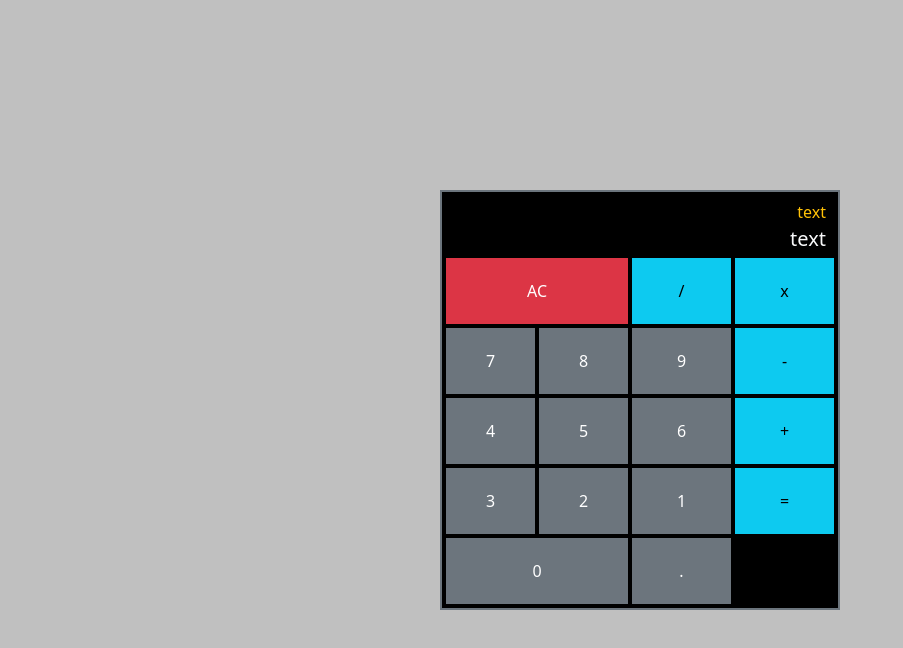
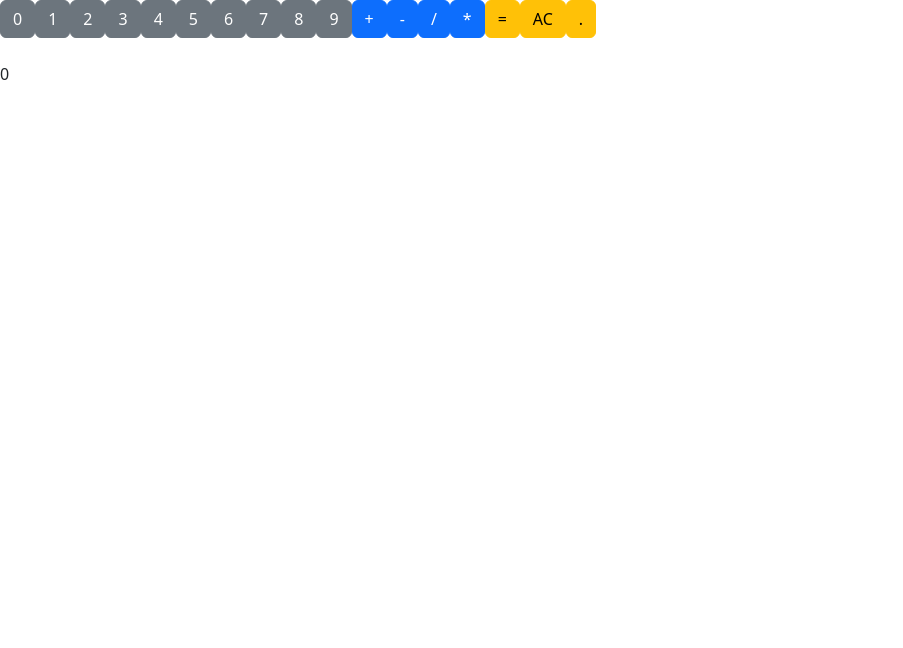
Before and after one commit to raulg-cpp/react-calculator, a React (Create React App) app: page / in a window 1280 px wide. Shown: the top 648 px of the page, without its empty margins (0-903 px from the left). Built offline with nearby package versions, Linux system fonts and the light colour scheme.

Commit message:
working parsing

```diff
--- a/package.json
+++ b/package.json
@@ -8,6 +8,7 @@
     "@testing-library/react": "^13.4.0",
     "@testing-library/user-event": "^13.5.0",
     "bootstrap": "^5.2.3",
+    "mathjs": "^11.8.0",
     "react": "^18.2.0",
     "react-bootstrap": "^2.7.4",
     "react-dom": "^18.2.0",
--- a/src/App.js
+++ b/src/App.js
@@ -1,79 +1,91 @@
 import './App.css';
+import { useState } from 'react';
+import { evaluate } from 'mathjs'
 
-//import { useState } from 'react';
+import Button from './number.js'
 
 function App() {
 	//=== State ===
-	//const [output, setOutput] = useState(0);
-	//const [input, setInput] = useState(0);
-
+	const [output, setOutput] = useState(0);
+	const [string, setString] = useState("");
+	const [decimal, setDecimal] = useState(true);
 
 	//=== Functions ===
+	// 1. numbers
+	const numberButtons = [];
 
+	for( let i = 0; i <= 9; i += 1 ) {
+		const func = () => {
+			if( string === "" ) {
+				setString( i.toString() );
+			} else {
+				setString(string + i);
+			}
+		};
+		numberButtons.push( <Button key={i} text={i} func={func} className="btn-secondary" /> );
+	}
+
+	// 2A. operations
+	const operationButtons = [];
+	const operations = "+-/*";
+
+	const checkOperation = () => {
+		return operations.includes( string.at(-1) );
+	}
+
+	for( const char of operations ) {
+		const func = () => {
+			if( !checkOperation() ) {
+				setString(string + char);
+				setDecimal(true);
+			}
+		}
+		operationButtons.push( <Button key={char} text={char} func={func} className="btn-primary" /> );
+	}
+
+	// 2B. period
+	const funcPeriod = () => {
+		if( string === "" ) {
+			setString("0.");
+		} else if( decimal ) {
+			setDecimal(false);
+			setString(string + '.');
+		}
+	}
+
+	// 3. evaluation
+	const funcEqual = () => {
+		if( !checkOperation() ) {
+			let num = evaluate(string);
+			setOutput( num );
+			setString( num.toString() );
+			setDecimal( ( Number.isInteger(num) )  );	// Prevent double period
+		}
+	};
+
+	const funcClear = () => {
+		setString("");
+		setOutput(0);
+	};
 
 	//=== JSX ===
 	return (
-	<div className="App d-flex justify-content-center align-items-center">
-		<div className="container mainBox border border-2 border-secondary">
-			{/* Display */}
-			<div className="row mt-2 text-end">
-				<span id="textOperation" className="text-warning fs-6">text</span>
-				<span id="textOutput" className="text-light fs-5">text</span>
-			</div>
+		<div>
+			{/* Buttons */}
+			{numberButtons}
+			{operationButtons}
 
-			{/* Buttons */}
-			<div className="row">
-				{/* left column */}
-				<div className="col">
-					{/* top operators */}
-					<div className="row mt-1">
-						<button type="button" className="ms-1 col btn btn-danger button">AC</button>
-					</div>
+			{/* Special operations */}
+			<Button key="=" text={'='} func={funcEqual} className="btn-warning" />
+			<Button key="ac" text={'AC'} func={funcClear} className="btn-warning" />
+			<Button key="period" text={'.'} func={funcPeriod} className="btn-warning" />
 
-					{/* Numbers */}
-					<div className="row mt-1">
-						<button id="num7" type="button" className="mx-1 col btn btn-secondary button">7</button>
-						<button id="num8" type="button" className="col btn btn-secondary button">8</button>
-					</div>
-					<div className="row mt-1">
-						<button id="num4" type="button" className="mx-1 col btn btn-secondary button">4</button>
-						<button id="num5" type="button" className="col btn btn-secondary button">5</button>
-					</div>
-					<div className="row mt-1">
-						<button id="num3" type="button" className="mx-1 col btn btn-secondary button">3</button>
-						<button id="num2" type="button" className="col btn btn-secondary button">2</button>
-					</div>
-
-					{/* Bottom operators */}
-					<div className="row my-1">
-						<button id="num0" type="button" className="ms-1 col btn btn-secondary button">0</button>
-					</div>
-				</div>
-
-				{/* middle column */}
-				<div className="col-3 ms-1">
-		    		<div className="row">
-    					<button id="divide" type="button" className="mt-1 btn btn-info button">/</button>
-    					<button id="num9" type="button" className="my-1 btn btn-secondary button">9</button>
-    					<button id="num6" type="button" className="mb-1 btn btn-secondary button">6</button>
-    					<button id="num1" type="button" className="mb-1 btn btn-secondary button">1</button>
-    					<button id="decimal "type="button" className="btn btn-secondary button">.</button>
-					</div>
-				</div>
-
-
-				{/* right column */}
-				<div className="col-3 mx-1">
-		    		<div className="row">
-    					<button id="multiply" type="button" className="mt-1 btn btn-info button">x</button>
-    					<button id="minus" type="button" className="my-1 btn btn-info button">-</button>
-    					<button id="plus" type="button" className="mb-1 btn btn-info button">+</button>
-    					<button id="equal" type="button" className="btn btn-info button buttonEqual">=</button>
-					</div>
-				</div>
-			</div>
+			{/* Output */}
+			<br />
+			<span>{string}</span>
+			<br />
+			<span>{output}</span>
 		</div>
-	</div>
 	);
 }
 
--- /dev/null
+++ b/src/number.js
@@ -0,0 +1,5 @@
+export default function Button(props) {
+	return (
+		<button type="button" className={"btn " + props.className } onClick={props.func}>{props.text}</button>
+	);
+}
```
Also changed, not shown: 2 other files (tests, documents, lock files or other folders).
